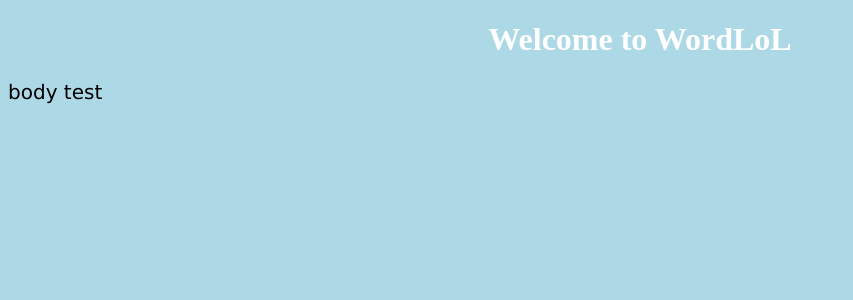
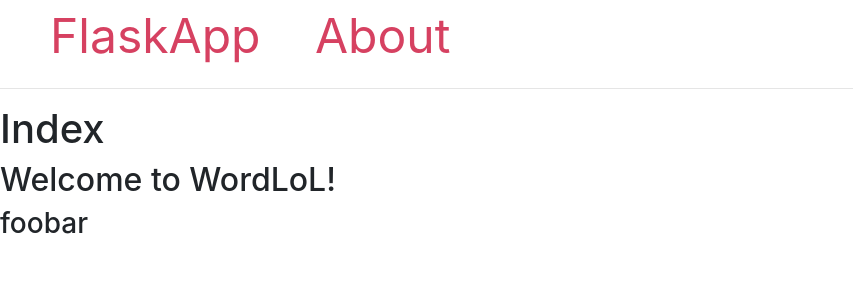
Before and after one commit to hunterjsb/LoLPlayerScraper, a Flask app: page / in a window 1280 px wide. Shown: the top 300 px of the page, without its empty margins (0-853 px from the left). Run offline with Flask 2, Linux system fonts and the light colour scheme; some libraries are stand-ins or nearby versions.

Commit message:
added bootstrap css dependency and implemented Jinja templates

```diff
--- a/flaskr/__init__.py
+++ b/flaskr/__init__.py
@@ -1,10 +1,11 @@
 from flask import Flask
 
 from flaskr.api import api_blueprint
-from flaskr.front_end import front_end_blueprint
+from flaskr.front_end import home_blueprint, about_blueprint
 
 app = Flask(__name__)
 app.register_blueprint(api_blueprint)
-app.register_blueprint(front_end_blueprint)
+app.register_blueprint(home_blueprint)
+app.register_blueprint(about_blueprint)
 
 # don't define any routes here, create a new blueprint if needed
--- a/flaskr/front_end.py
+++ b/flaskr/front_end.py
@@ -1,10 +1,15 @@
 from flask import Blueprint, render_template
 
-front_end_blueprint = Blueprint('front_end_blueprint', __name__)
+home_blueprint = Blueprint('home_blueprint', __name__)
+about_blueprint = Blueprint('about_blueprint', __name__)
 
 
-@front_end_blueprint.route('/')
+@home_blueprint.route('/')
 def index():
+    # put epic front end stuff here idk
+    return render_template('index.html', debug_str='foobar')
 
-    # put epic front end stuff here idk
-    return render_template('index.html')
+
+@about_blueprint.route('/about/')
+def about():
+    return render_template('about.html')
--- /dev/null
+++ b/flaskr/templates/about.html
@@ -0,0 +1,6 @@
+{% extends 'base.html' %}
+
+{% block content %}
+    <h1>{% block title %} About {% endblock %}</h1>
+    <h3>FlaskApp is a Flask web application written in Python.</h3>
+{% endblock %}
--- /dev/null
+++ b/flaskr/templates/base.html
@@ -0,0 +1,27 @@
+<!DOCTYPE html>
+<html lang="en">
+<head>
+    <meta charset="UTF-8">
+      <link rel="stylesheet" href="https://maxcdn.bootstrapcdn.com/bootstrap/4.0.0/css/bootstrap.min.css"
+            integrity="sha384-Gn5384xqQ1aoWXA+058RXPxPg6fy4IWvTNh0E263XmFcJlSAwiGgFAW/dAiS6JXm" crossorigin="anonymous">
+    <title>{% block title %} {% endblock %} - WordLoL</title>
+    <style>
+        nav a {
+            color: #d64161;
+            font-size: 3em;
+            margin-left: 50px;
+            text-decoration: none;
+        }
+    </style>
+</head>
+<body>
+    <nav>
+        <a href="/">FlaskApp</a>
+        <a href="/about">About</a>
+    </nav>
+    <hr>
+    <div class="content">
+        {% block content %} {% endblock %}
+    </div>
+</body>
+</html>
--- a/flaskr/templates/index.html
+++ b/flaskr/templates/index.html
@@ -1,12 +1,7 @@
-<!DOCTYPE html>
-<html lang="en">
-<link rel= "stylesheet" type= "text/css" href= "{{ url_for('static',filename='style.css') }}">
-<head>
-    <meta charset="UTF-8">
-    <title>WordLoL</title>
-</head>
-<body>
-   <h1>Welcome to WordLoL</h1>
-    <p>body test</p>
-</body>
-</html>
+{% extends 'base.html' %}
+
+{% block content %}
+    <h1>{% block title %} Index {% endblock %}</h1>
+    <h2>Welcome to WordLoL!</h2>
+    <h3>{{ debug_str }}</h3>
+{% endblock %}
```
